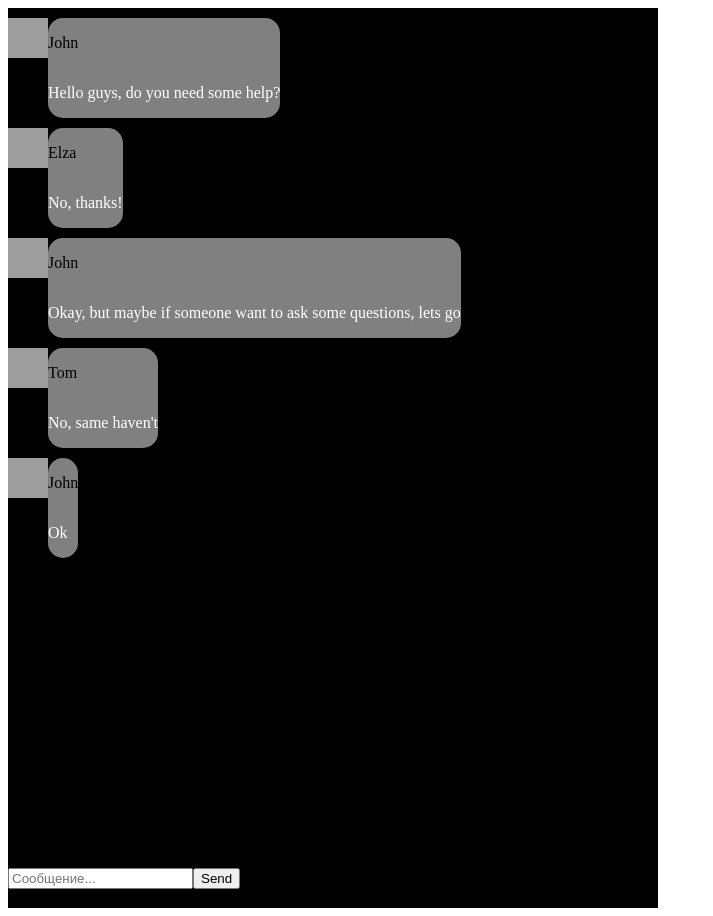
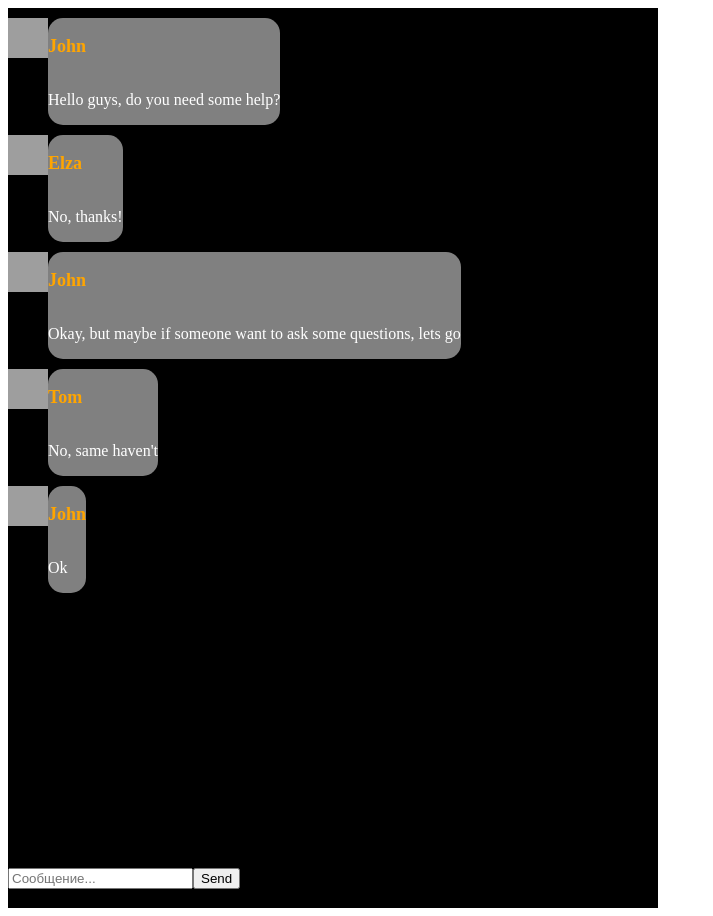
Before and after one commit to Kup96/HW_chat_react-redux, a React (Create React App) app: page / in a window 1280 px wide. Shown: the whole page, without its empty margins (0-713 px from the left). Built offline with nearby package versions, Linux system fonts and the light colour scheme; grey boxes are pictures that could not be loaded.

Commit message:
Update chat.module.css

```diff
--- a/src/components/chat/chat.module.css
+++ b/src/components/chat/chat.module.css
@@ -8,13 +8,13 @@
 }
 .self{
     display: flex;
-    align-self: flex-end;
+    position: absolute;
+    right: 10px;
     margin-top: 10px;
 
 }
 .noSelf{
     display: flex;
-    align-self: flex-start;
     margin-top: 10px;
 
 }
@@ -31,16 +31,14 @@
     border-radius: 15px;
 }
 .avatarSelf{
-    display: hidden;
+    display: none;
 }
-.nicknameSelf{
-    display: hidden;
-}
+
 .avatarNoSelf{
     width: 40px;
     height: 40px;
 }
-.nicknameNoSelf{
+.nickname{
     font-weight: bold;
     color: orange;
     font-size: large;
@@ -55,5 +53,6 @@
     bottom: 0;
     margin: 0px;
     padding: 0px;
+    width: 100%;
 
 }
```
